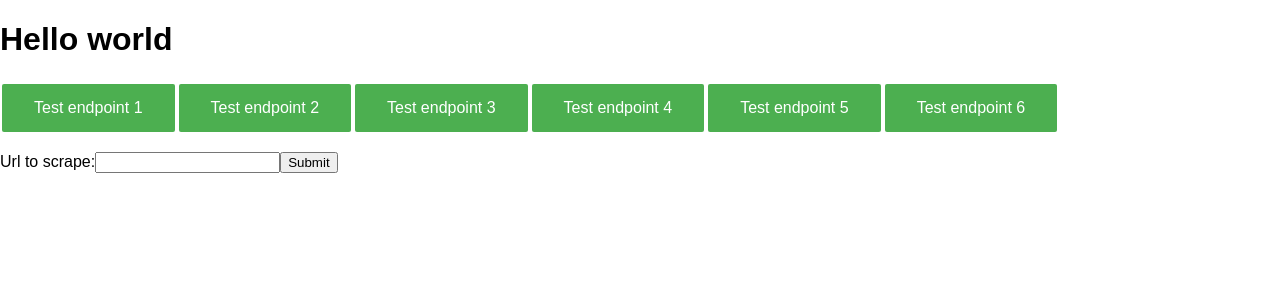
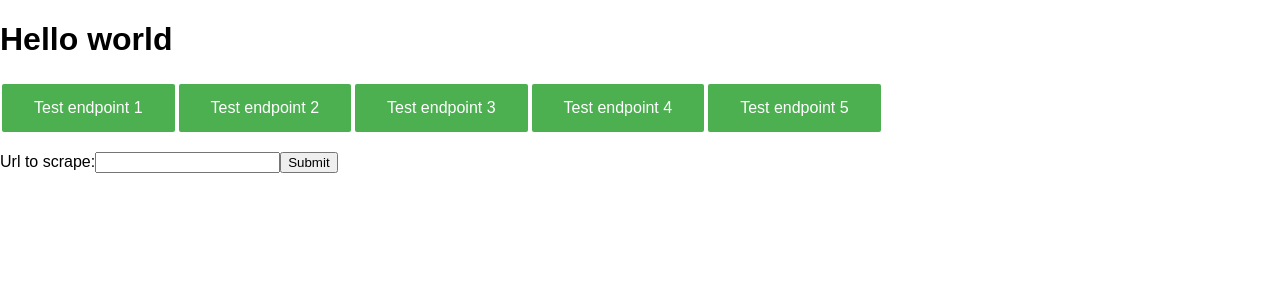
Before and after one commit to STEGD/dog-finder-main, a React (Create React App) app in the folder client/: page / in a window 1280 px wide. Shown: the top 300 px of the page. Built offline with nearby package versions, Linux system fonts and the light colour scheme.

Commit message:
Initial commit

```diff
--- a/client/src/App.js
+++ b/client/src/App.js
@@ -46,7 +46,6 @@ class App extends Component {
 	        <button class="button1" onClick={() => this.buttonPress("test3")}>Test endpoint 3</button>
           <button class="button1" onClick={() => this.buttonPress("test4")}>Test endpoint 4</button>
           <button class="button1" onClick={() => this.buttonPress("test5")}>Test endpoint 5</button>
-          <button class="button1" onClick={() => this.buttonPress("test5")}>Test endpoint 6</button>
           <p>{this.state.message}</p>
 	  <form onSubmit={this.handleSubmit}>
   	  <label>
```
